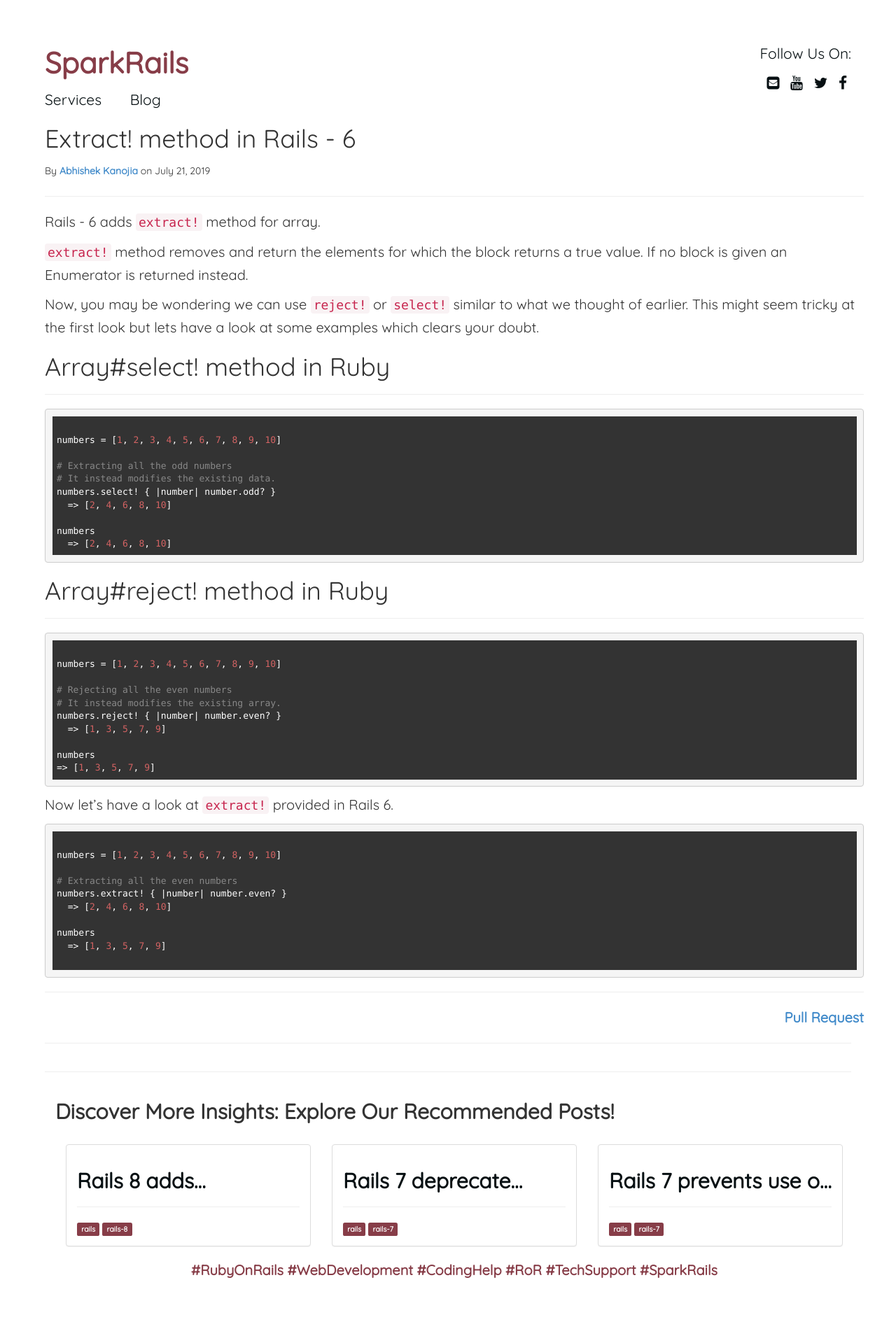
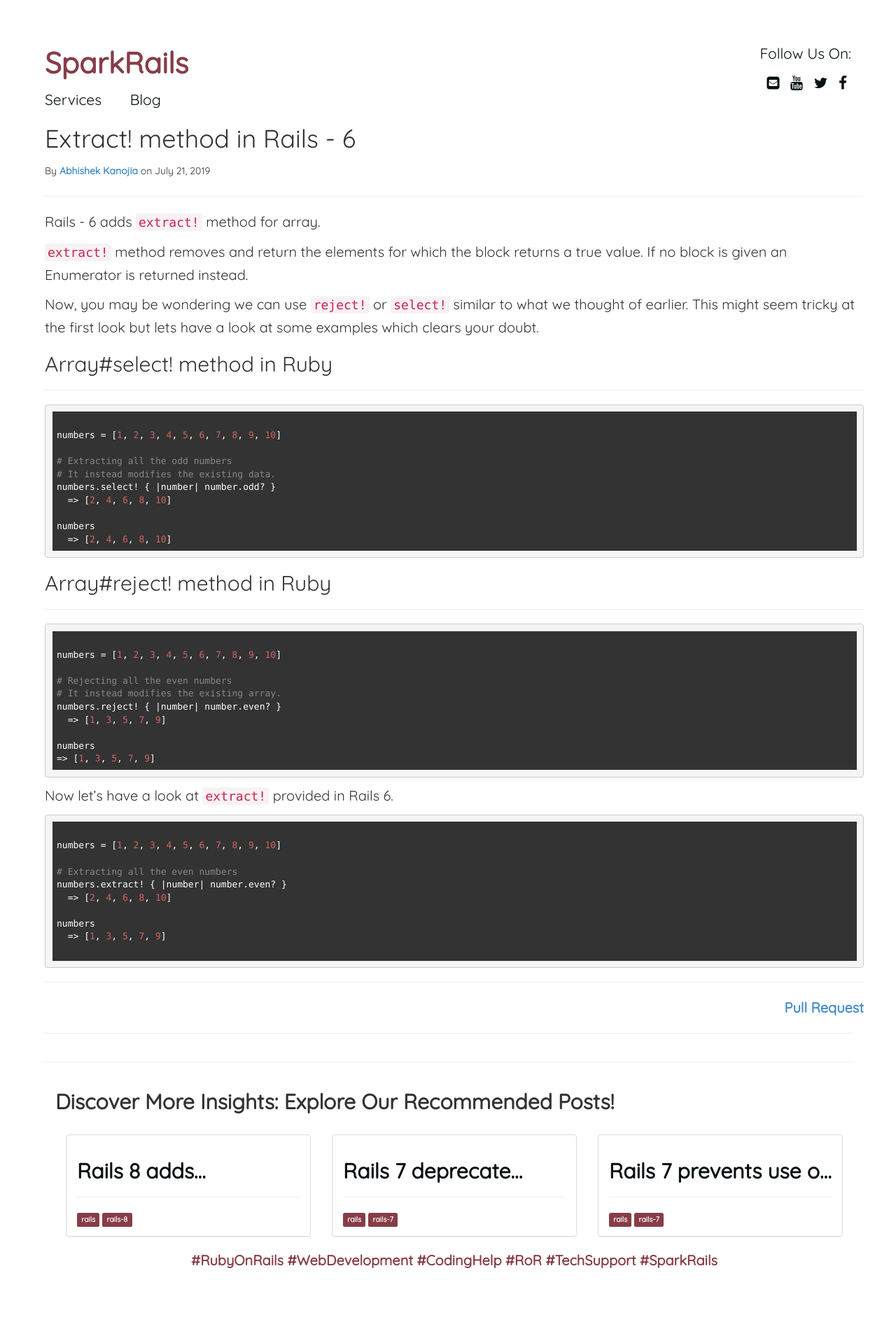
Before and after one commit to abhikanojia/abhikanojia.github.io, a Jekyll site: the page built from _posts/ruby_on_rails/2019-07-21-extract-method-in-rails-6.md, in a window 1280 px wide. Shown: the whole page at 70% size. Built offline with Jekyll 4.4.1, drawn with Linux system fonts in a browser that asks for light colours.

Commit message:
Remove multiple h tags

````diff
--- a/_posts/ruby_on_rails/2019-07-21-extract-method-in-rails-6.md
+++ b/_posts/ruby_on_rails/2019-07-21-extract-method-in-rails-6.md
@@ -12,7 +12,7 @@
 
 Now, you may be wondering we can use `reject!` or `select!` similar to what we thought of earlier. This might seem tricky at the first look but lets have a look at some examples which clears your doubt.
 
-<h1 class="light">Array#select! method in Ruby</h1>
+<h2 class="light">Array#select! method in Ruby</h2>
 
 ---
 ```ruby
@@ -28,7 +28,7 @@
   => [2, 4, 6, 8, 10]
 ```
 
-<h1 class="light">Array#reject! method in Ruby</h1>
+<h2 class="light">Array#reject! method in Ruby</h2>
 
 ---
 ```ruby
````
